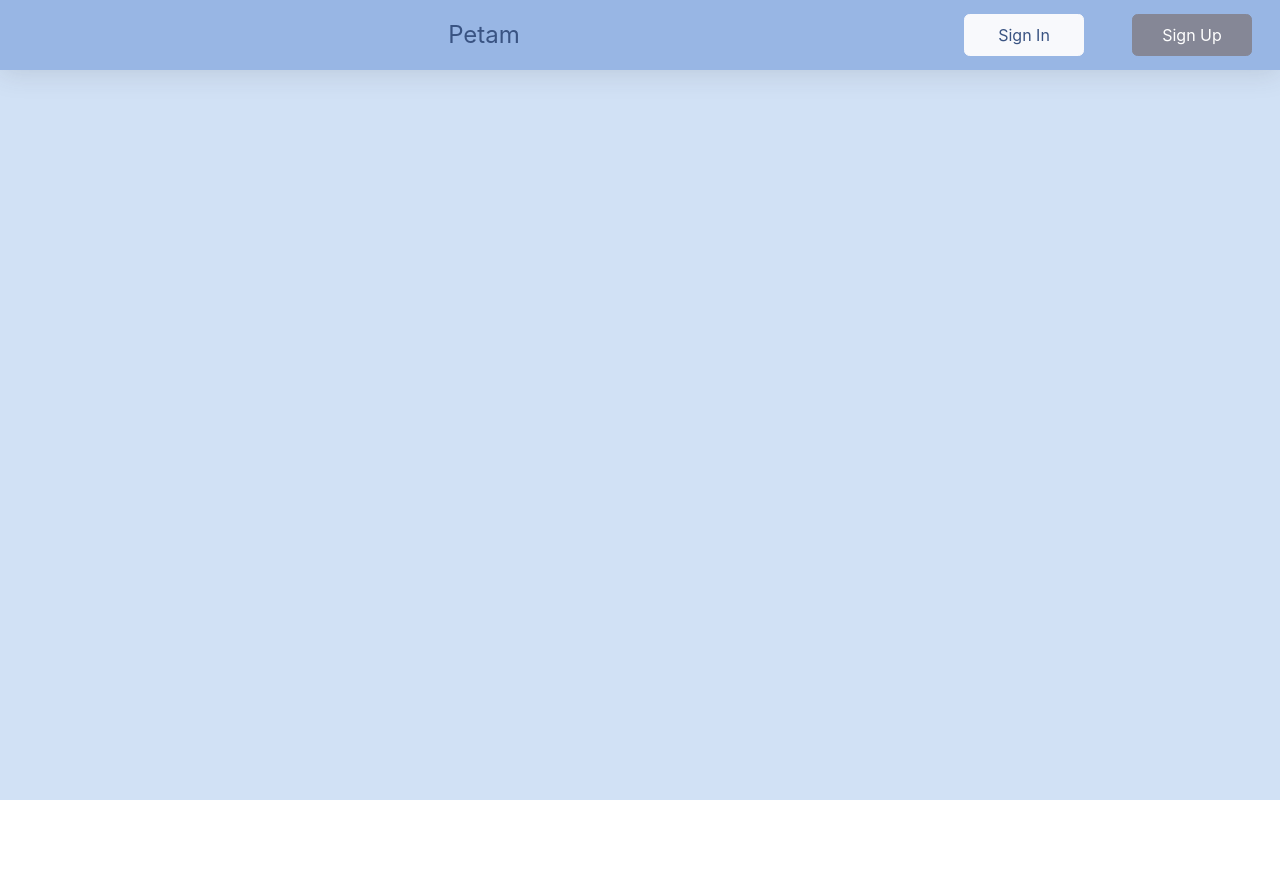
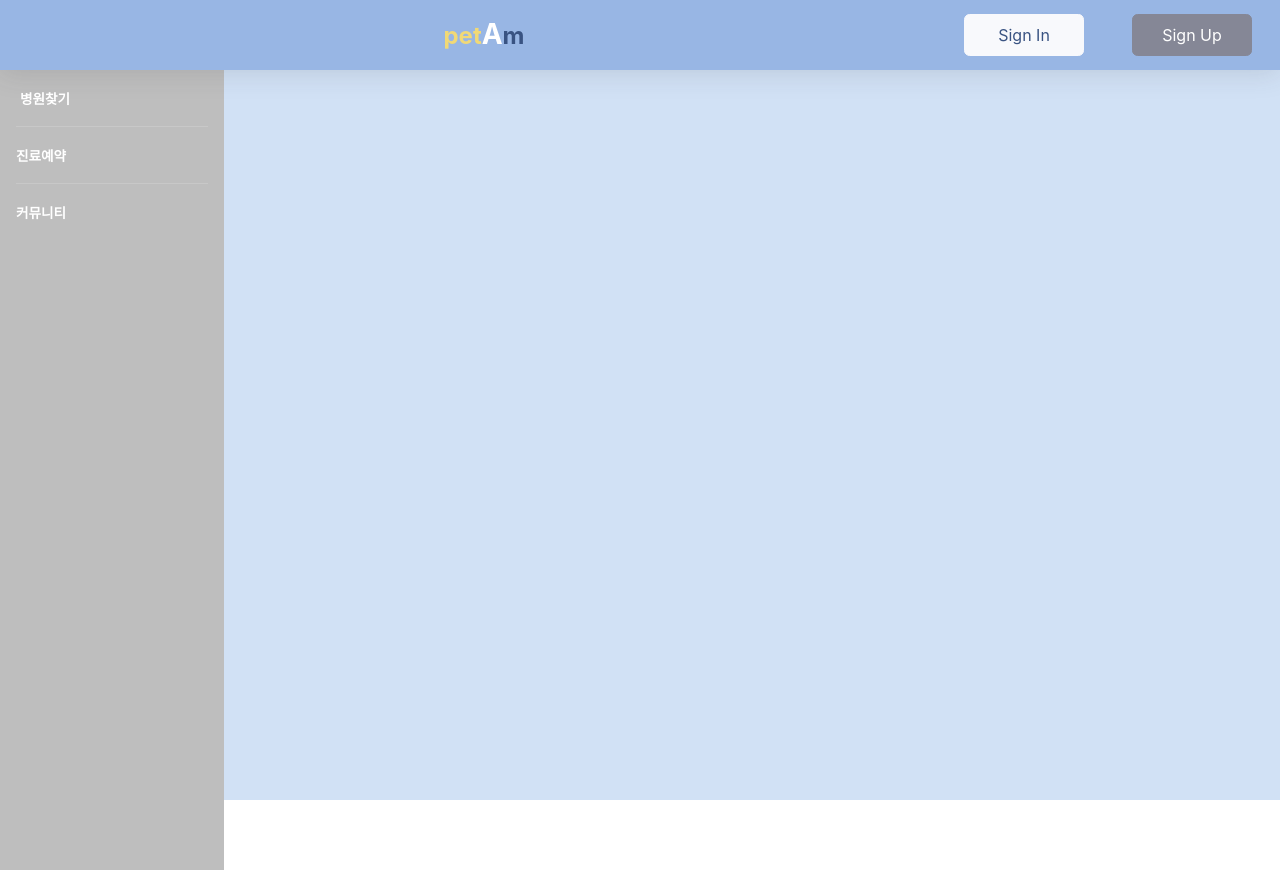
Before and after one commit to ktmihs/AnimalManagement, a React (Create React App) app in the folder petam/: page / in a window 1280 px wide. Before the commit the page ends 800 px from the top, so only its background shows below. Built offline with nearby package versions, Linux system fonts and the light colour scheme.

Commit message:
add Leftbar

```diff
--- a/petam/src/App.js
+++ b/petam/src/App.js
@@ -1,7 +1,8 @@
 import React, { Component } from "react";
 import { BrowserRouter as Router, Route, Link } from "react-router-dom";
 // import './App.css';
-import TopBar from "./Components/Topbar.js";
+import Topbar from "./Components/Topbar.js";
+import Leftbar from "./Components/Leftbar.js";
 import PostList from "./Components/PostList.js";
 import Test from "./Components/test";
 export default class App extends Component {
@@ -9,9 +10,10 @@ export default class App extends Component {
   // function App() {
   render() {
     return (
-      <div id = "light-bg" >
+      <div id="light-bg">
         <Router>
-          <Route path="*" component={TopBar} />
+          <Route path="*" component={Topbar} />
+          <Route path="*" component={Leftbar} />
           <Route path="/postlist" component={PostList} />
           <Route path="/main" component={Test} />
           {/* <Route path="*" component={LeftSideBar} />
@@ -19,9 +21,7 @@ export default class App extends Component {
         <Route path="/NewCustomer" component={NewCustomer} />
         <Route path="/CustomerList" component={CustomerList} />
         <Route path="/NewReservation" component={NewReservation} /> */}
-
         </Router>
-
       </div>
 
       //   <div className="App">
--- /dev/null
+++ b/petam/src/Components/Leftbar.js
@@ -0,0 +1,40 @@
+import "../style.css";
+import React, { Component } from "react";
+import { BrowserRouter as Router, Route, Link } from "react-router-dom";
+// import React from 'react';
+// import ReactDOM from "react-dom";
+// import App from "../App.js";
+
+export default class Leftbar extends Component {
+  render = () => (
+    <div>
+      <ul
+        class="navbar-nav sidebar-color sidebar sidebar-dark accordion"
+        id="accordionSidebar"
+      >
+        <li class="nav-item active">
+          <div class="nav-link">
+            <i class="fas fa-fw fa-cog"></i>
+            <span>병원찾기</span>
+          </div>
+        </li>
+
+        <hr class="sidebar-divider " />
+
+        <li class="  nav-item active">
+          <div class="nav-link">
+            <span>진료예약</span>
+          </div>
+        </li>
+
+        <hr class="sidebar-divider" />
+
+        <li class="  nav-item active">
+          <div class="nav-link">
+            <span>커뮤니티</span>
+          </div>
+        </li>
+      </ul>
+    </div>
+  );
+}
--- a/petam/src/Components/Topbar.js
+++ b/petam/src/Components/Topbar.js
@@ -9,13 +9,23 @@ export default class TopBar extends Component {
   render = () => (
     <div>
       {/* nav태그의 mb-3은 content와 간격 띄우기 */}
-      <nav class="mb-3 shadow-sm navbar navbar-expand navbar-light bg-primary topbar  static-top shadow">
+      <nav class=" shadow-sm navbar navbar-expand navbar-light bg-primary topbar  static-top shadow">
         <div className="col-9">
           <Link to="/main">
-            <h4 className="bg-primary m-auto text-2140C text-center p-3 ">
-              Petam
+            <h3 className="bg-primary m-auto text-2140C text-center p-3 ">
+
+                <span className="text-pet h4">
+                  <b>pet</b>
+                </span>
+                <span className="text-white">
+                  <b>A</b>
+                </span>
+                <span className="text-2140C h4">
+                  <b>m</b>
+                </span>
+
               {/* <img src={imgUser} className="w-25 h-25"></img> */}
-            </h4>
+            </h3>
           </Link>
         </div>
         <div className="  col-3">
```
Also changed, not shown: petam/src/style.css.
